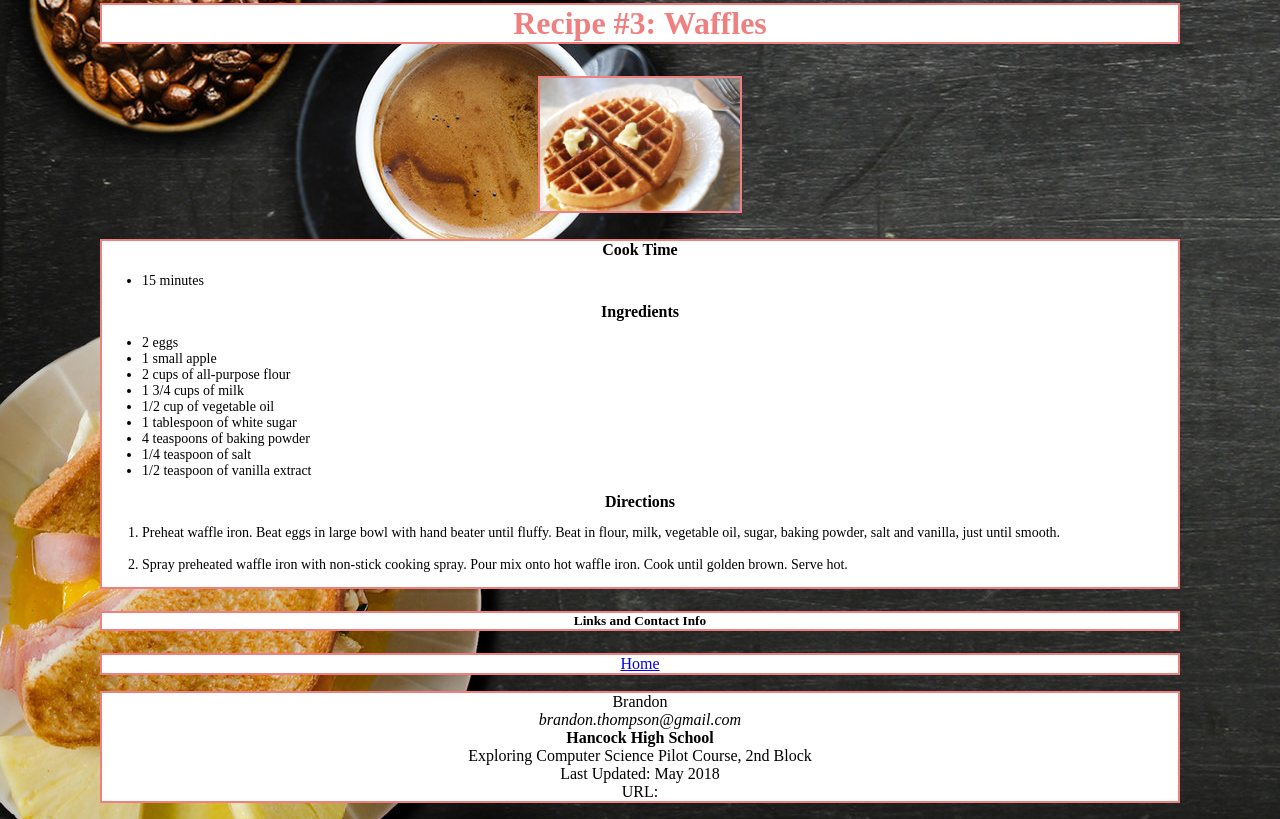
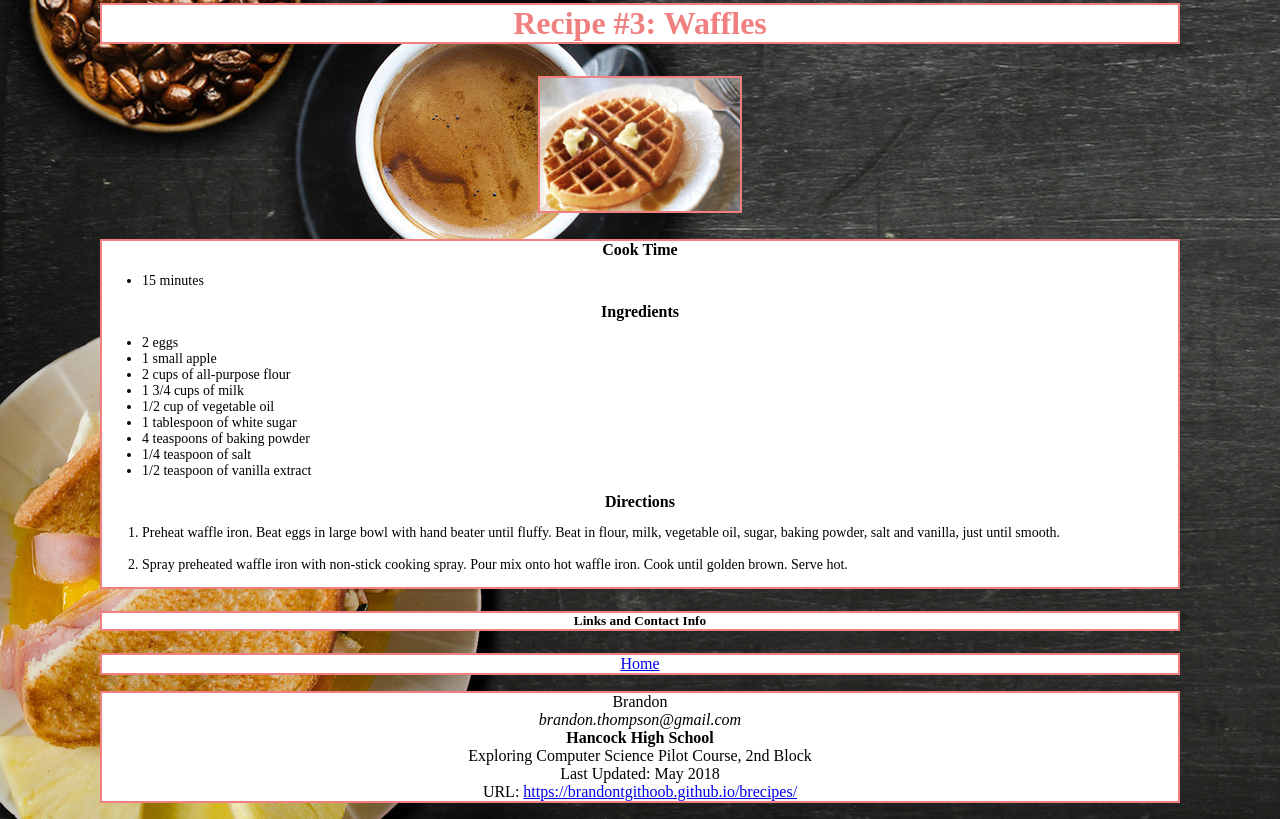
Before and after one commit to BrandonTGitHoob/brecipes, a plain HTML site: page breakfast.html in a window 1280 px wide. Shown: the part 2069-2888 px from the top of the page. Drawn offline with Linux system fonts and the light colour scheme.

Commit message:
Update breakfast.html

```diff
--- a/breakfast.html
+++ b/breakfast.html
@@ -20,7 +20,7 @@
     <h2 class="head">Breakfast</h2>
 
 <table align="center">
-    <tr><th><a href="index.html"><button class="button button1">Home</button></a></th>
+    <tr><th><a href="https://brandontgithoob.github.io/brecipes/"><button class="button button1">Home</button></a></th>
     <th><a href="entree.html"><button class="button button2">Entrée</button></a></th>
     <th><a href="dessert.html"><button class="button button3">Dessert</button></a></th>
     <th><a href="sources.html"><button class="button button3">Sources</button></a></th>
@@ -111,11 +111,11 @@
 
     <h5>Links and Contact Info</h5>
     <footer id="foot">
-  <p> <a href="index.html">
+  <p> <a href="https://brandontgithoob.github.io/brecipes/">
       Home</a></p>
         <p> Brandon <br><em>brandon.thompson@gmail.com</em> <br>
         <strong>Hancock High School</strong><br>
-        Exploring Computer Science Pilot Course, 2nd Block <br> Last Updated: May 2018 <br> URL:
+        Exploring Computer Science Pilot Course, 2nd Block <br> Last Updated: May 2018 <br> URL: <a href="https://brandontgithoob.github.io/brecipes/">https://brandontgithoob.github.io/brecipes/</a>
         </p>
 </footer>
    <script>
```
